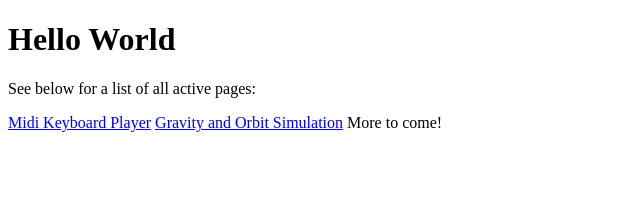
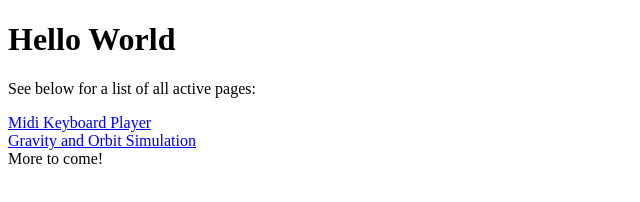
Before and after one commit to Hammer-01/hammer-01.github.io, a plain HTML site: page index.html in a window 1280 px wide. Shown: the whole page, without its empty margins (0-640 px from the left). Drawn offline with Linux system fonts and the light colour scheme.

Commit message:
Update index.html

```diff
--- a/index.html
+++ b/index.html
@@ -7,8 +7,8 @@
     <h1>Hello World</h1>
     <p>See below for a list of all active pages: </p>
     <p>
-      <a href="midi-keyboard-player">Midi Keyboard Player</a>
-      <a href="gravity-orbit-simulation">Gravity and Orbit Simulation</a>
+      <a href="midi-keyboard-player">Midi Keyboard Player</a><br>
+      <a href="gravity-orbit-simulation">Gravity and Orbit Simulation</a><br>
       More to come!
     </p>
   </body>
```
